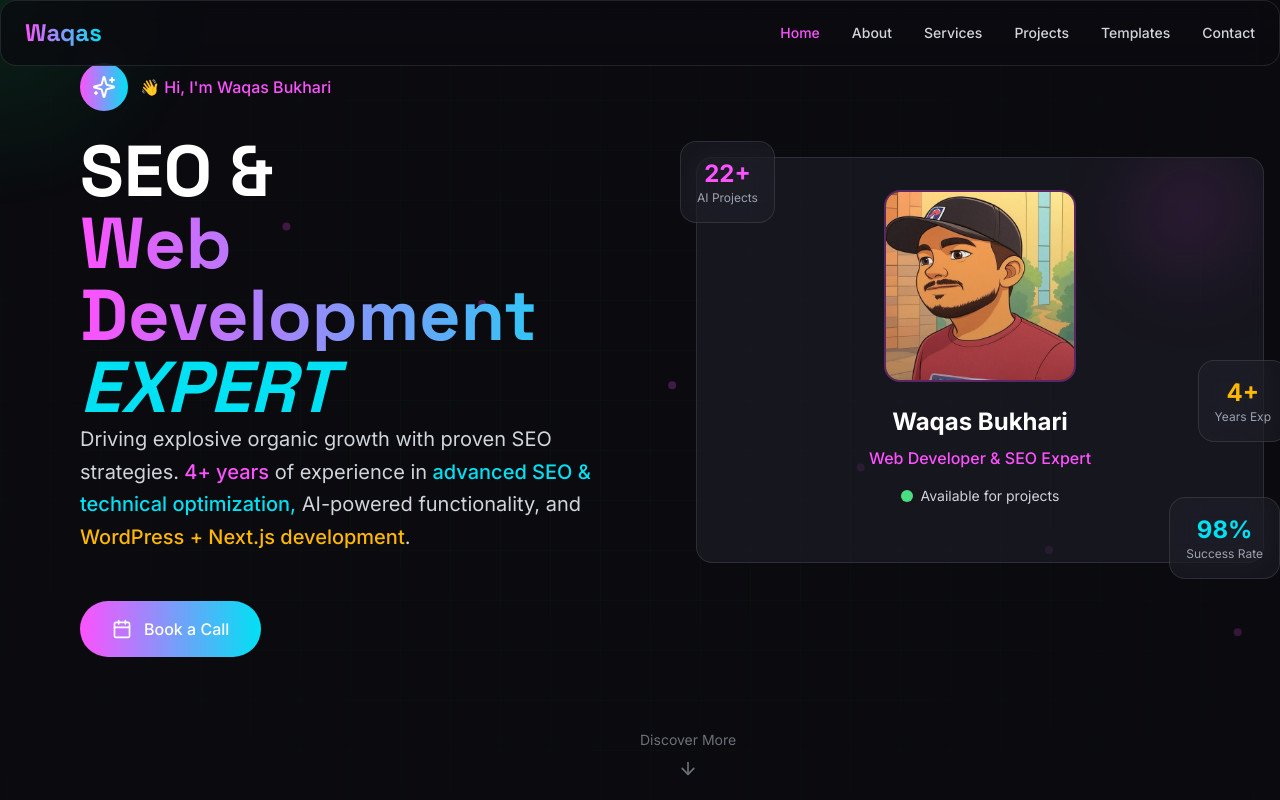
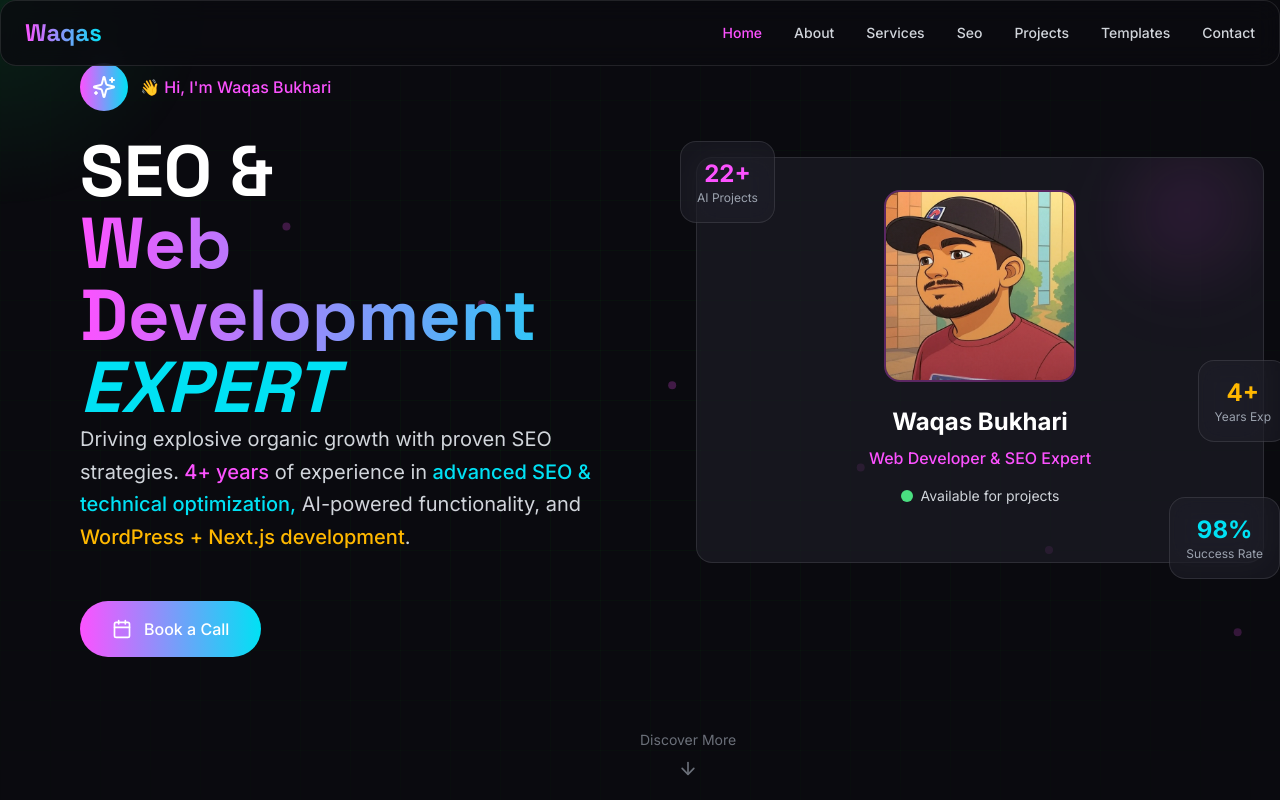
Before and after one commit to Meraalza/waqas, a Next.js app: page / in a window 1280 px wide. Shown: the top 800 px of the page. Built offline with nearby package versions, Linux system fonts and the light colour scheme.

Commit message:
Update floating-sidebar.tsx

```diff
--- a/components/floating-sidebar.tsx
+++ b/components/floating-sidebar.tsx
@@ -9,6 +9,7 @@ const navItems = [
   { name: "Home", href: "#home", icon: Home },
   { name: "About", href: "#about", icon: User },
   { name: "Services", href: "#services", icon: Code },
+  { name: "Seo", href: "#seo", icon: Code },
   { name: "Projects", href: "#projects", icon: Briefcase },
   { name: "Templates", href: "/templates", icon: BookOpen },
   { name: "Contact", href: "#contact", icon: MessageCircle },
```
